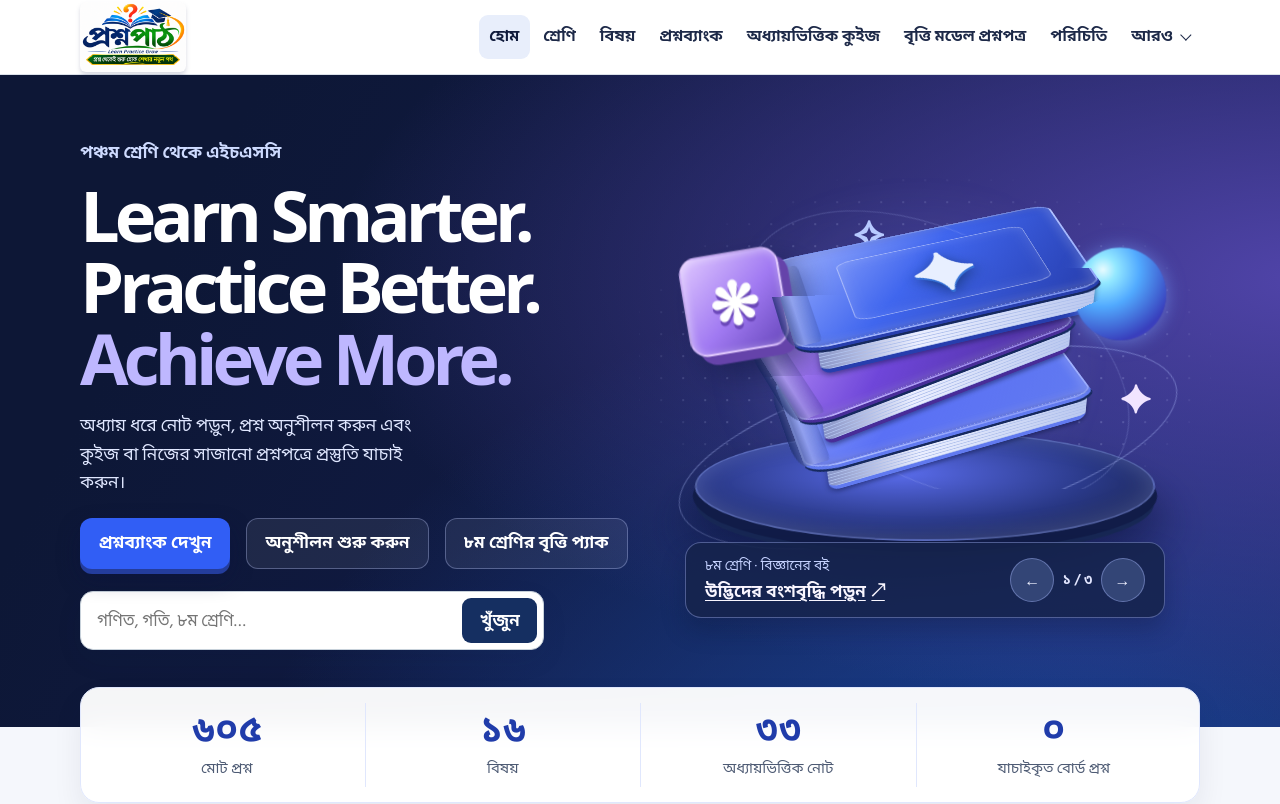
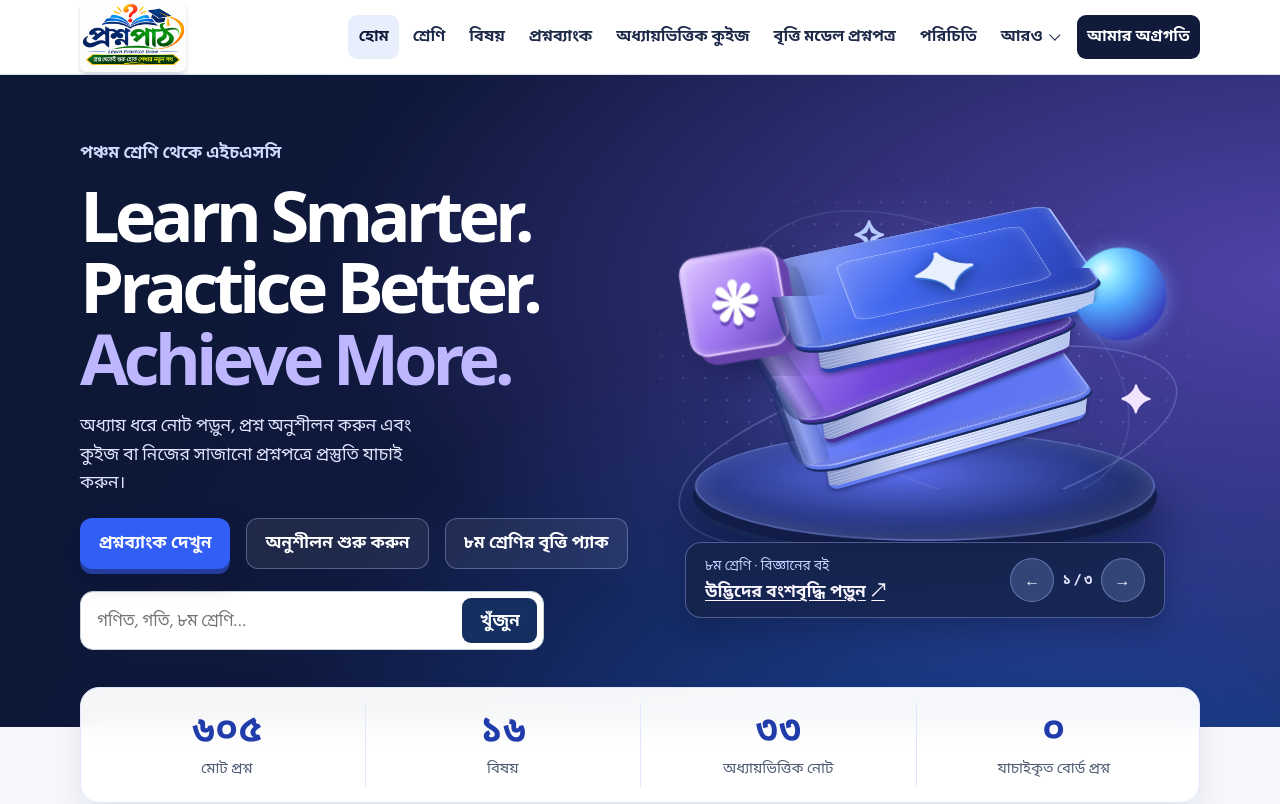
Before and after one commit to dtshippingcpa105-ux/www.prosnopath.bd, a plain HTML site: page index.html in a window 1280 px wide. Shown: the top 804 px of the page. Drawn offline with Linux system fonts and the light colour scheme.

Commit message:
Link the Railway student portal from the homepage

```diff
--- a/index.html
+++ b/index.html
@@ -51,6 +51,8 @@
           </div>
         </details>
         <!-- proshnopath-account -->
+        <a class="nav-account" href="https://student-portal-production-b3ce231b.up.railway.app/student.html">আমার অগ্রগতি</a>
+        <!-- /proshnopath-account -->
       </nav>
     </div>
   </header>
```
